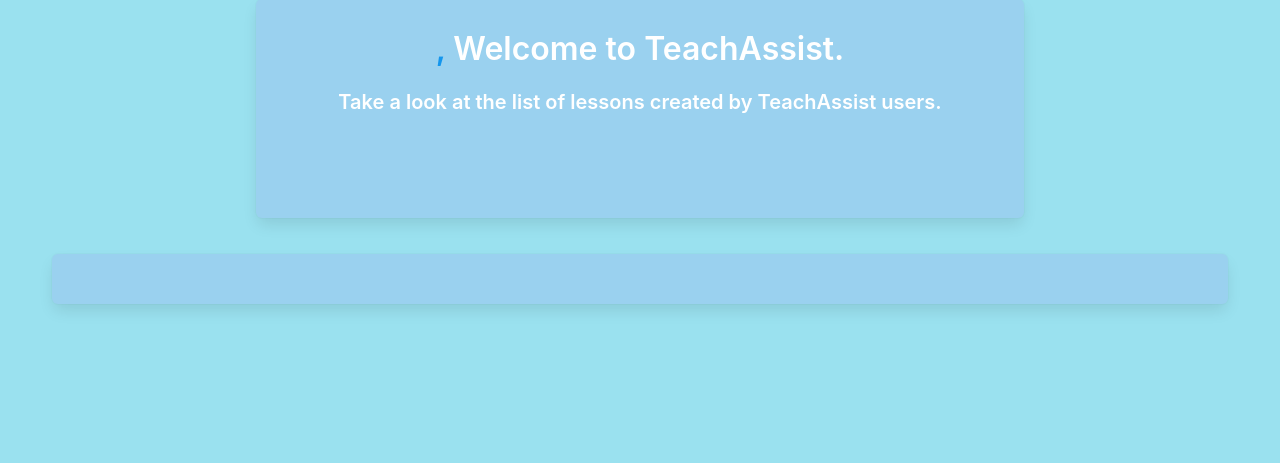
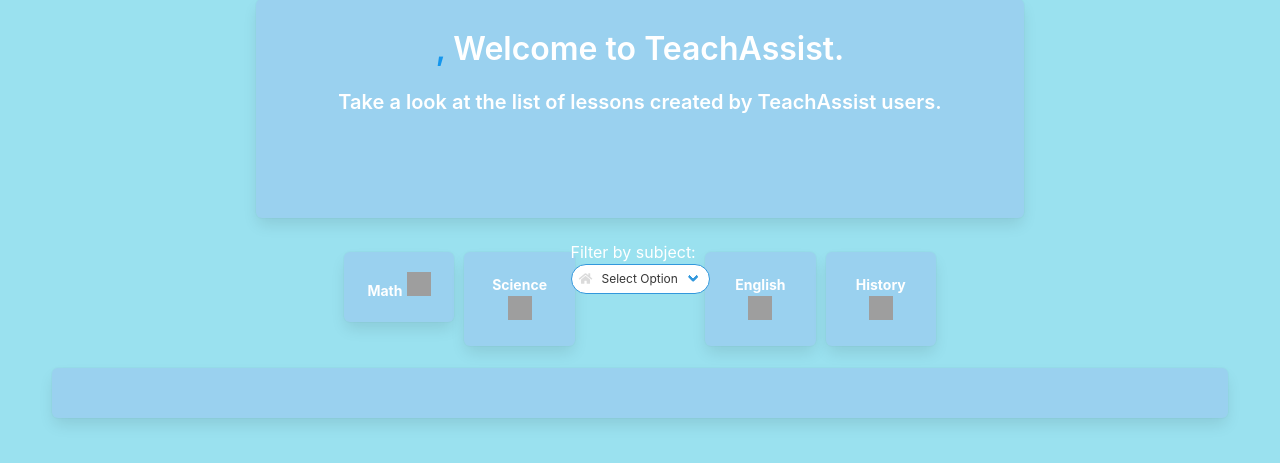
Before and after one commit to chuckthemole/TeachAssist, a Django app: page /lesson/create in a window 1280 px wide. Shown: the part 173-636 px from the top of the page. Run offline with Django 3.2, Linux system fonts and the light colour scheme; data that the repository does not hold is empty; some libraries are stand-ins or nearby versions; grey boxes are pictures that could not be loaded.

Commit message:
Add icons to index

```diff
--- a/teach/templates/teach/index.html
+++ b/teach/templates/teach/index.html
@@ -40,6 +40,79 @@
 </div>
 
 <br><br>
+
+<div class="columns is-centered">
+  <div class="column is-half">
+    <div class="columns is-centered">
+
+      <div class="column is-one-fifth">
+        <div class="box front-background">
+          <center>
+            <small style='color:white;'><b>Math</b></small>
+            <img class="icon" src='https://img.icons8.com/dusk/64/000000/math.png'>
+          </center>
+        </div>
+      </div>
+
+      <div class="column is-one-fifth">
+        <div class="box front-background">
+          <center>
+            <small style='color:white;'><b>Science</b></small>
+            <img class="icon" src='https://img.icons8.com/dusk/64/000000/bunsen-burner.png'>
+          </center>
+        </div>
+      </div>
+
+      <div class="column is-one-fifth">
+        <div class="columns is-centered">
+          <fieldset>
+            <legend>
+              <span style="color:white;">
+                <label>Filter by subject:</label>
+              </span>
+            </legend>
+            <div class="control has-icons-left">
+              <div class="select is-rounded is-small is-focused is-info">
+                <select name="subject" id="subject">
+                  <option selected disabled hidden>Select Option</option>
+                  <option value="all">All Subjects</option>
+                  <option value="math">Math</option>
+                  <option value="science">Science</option>
+                  <option value="english">English</option>
+                  <option value="history">History</option>
+                </select>
+              </div>
+              <span class="icon is-left">
+                <i class="fas fa-home"></i>
+              </span>
+            </div>
+          </fieldset>
+        </div>
+      </div>
+
+      <div class="column is-one-fifth">
+        <div class="box front-background">
+          <center>
+            <small style='color:white;'><b>English</b></small>
+            <img class="icon" src='https://img.icons8.com/dusk/64/000000/class.png'>
+          </center>
+        </div>
+      </div>
+
+      <div class="column is-one-fifth">
+        <div class="box front-background">
+          <center>
+            <small style='color:white;'><b>History</b></small>
+            <img class="icon" src='https://img.icons8.com/dusk/64/000000/archeology.png'>
+          </center>
+        </div>
+      </div>
+
+    </div>
+  </div>
+</div>
+
+<br>
 
 <div class="columns box front-background is-centered is-10">
   <div class="column is-10 is-centered">
--- a/teach/templates/teach/lesson/create_lesson.html
+++ b/teach/templates/teach/lesson/create_lesson.html
@@ -33,6 +33,7 @@
               <label>Choose a subject:</label>
             </span>
           </legend>
+          <div class="control has-icons-left">
             <div class="select is-rounded is-small is-focused is-info">
               <select name="subject" id="subject">
                 <option value="math">Math</option>
@@ -40,6 +41,10 @@
                 <option value="english">English</option>
                 <option value="history">History</option>
               </select>
+            </div>
+            <span class="icon is-left">
+              <i class="fas fa-home"></i>
+            </span>
           </div>
 
           <!--
```
Lines whose indentation alone changed are shown as unchanged.
